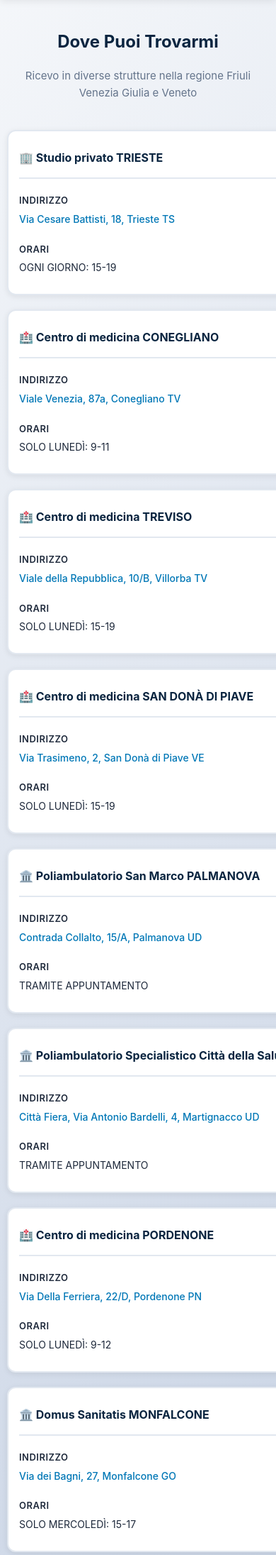
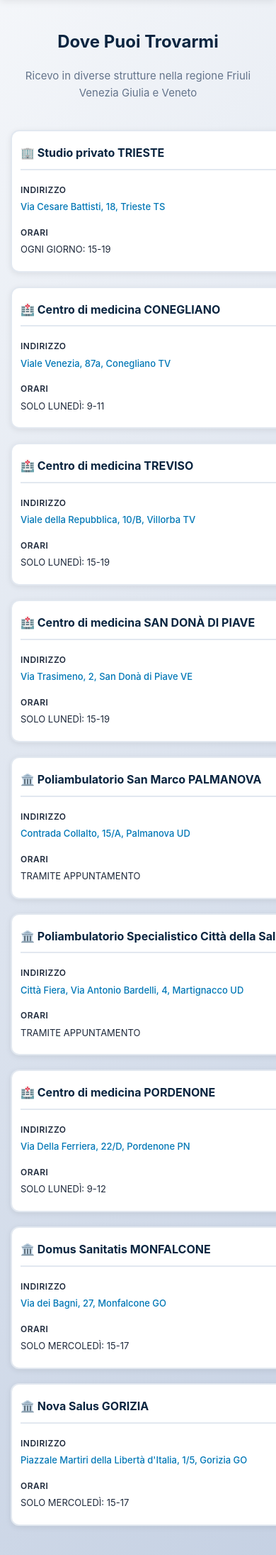
Before and after one commit to ffedericograsso/portfolioDottGrasso, a PHP site: page /location.php in a window 390 px wide. Shown: the part 52-2243 px from the top of the page at 71% size. Run offline with PHP 8.4, Linux system fonts and the light colour scheme; a stand-in replaces the project's code that opens the database connection; some libraries are stand-ins or nearby versions.

Commit message:
MaybeWeHaveFinish

```diff
--- a/css/styles.css
+++ b/css/styles.css
@@ -1514,27 +1514,35 @@ td a:hover {
 @media (max-width: 768px) {
 
     /* ========== LOCATION TABLE - CARD LAYOUT ========== */
+    .location-section {
+        padding: 0 15px;
+    }
+
     .location-section table {
         display: block;
         overflow: visible;
+        width: 100%;
     }
 
     .location-section thead {
-        display: none; /* Nascondi header su mobile */
+        display: none;
     }
 
     .location-section tbody {
         display: block;
+        width: 100%;
     }
 
     .location-section tbody tr {
         display: block;
+        width: 100%;
         margin-bottom: 20px;
         border: 2px solid var(--border-color);
         border-radius: 12px;
-        padding: 20px;
+        padding: 15px;
         background: white;
         box-shadow: 0 2px 8px rgba(0, 0, 0, 0.08);
+        box-sizing: border-box;
     }
 
     .location-section tbody tr:hover {
@@ -1544,50 +1552,63 @@ td a:hover {
 
     .location-section td {
         display: block;
+        width: 100%;
         text-align: left !important;
-        padding: 10px 0 !important;
+        padding: 8px 0 !important;
         border: none !important;
-        font-size: 15px;
+        font-size: 14px;
+        word-wrap: break-word;
+        overflow-wrap: break-word;
     }
 
     .location-section td:first-child {
-        font-size: 18px;
+        font-size: 17px;
         font-weight: 700;
         color: var(--primary-color);
-        padding-bottom: 15px !important;
+        padding-bottom: 12px !important;
         margin-bottom: 10px;
         border-bottom: 2px solid var(--border-color) !important;
-    }
-
-    .location-section td:before {
+        line-height: 1.3;
+    }
+
+    .location-section td:not(:first-child):before {
         content: attr(data-label);
         display: block;
         font-weight: 600;
         color: var(--text-dark);
-        margin-bottom: 5px;
-        font-size: 13px;
+        margin-bottom: 4px;
+        font-size: 12px;
         text-transform: uppercase;
         letter-spacing: 0.5px;
     }
 
-    .location-section td:first-child:before {
-        display: none; /* Non mostrare label per il nome studio */
+    .location-section td a {
+        word-break: break-word;
+        display: inline-block;
+        line-height: 1.4;
     }
 
     /* ========== ARTICLES/BLOG TABLE - STACK LAYOUT ========== */
+    .articles-section {
+        padding: 0 15px;
+    }
+
     .tableArticle {
         display: block;
         overflow: visible;
+        width: 100%;
     }
 
     .tableArticle .article {
         display: block;
+        width: 100%;
         margin-bottom: 15px;
         border: 2px solid var(--border-color);
         border-radius: 12px;
-        padding: 20px;
+        padding: 15px;
         background: white;
         box-shadow: 0 2px 8px rgba(0, 0, 0, 0.06);
+        box-sizing: border-box;
     }
 
     .tableArticle .article:hover {
@@ -1600,6 +1621,8 @@ td a:hover {
         width: 100% !important;
         padding: 0 !important;
         border: none;
+        word-wrap: break-word;
+        overflow-wrap: break-word;
     }
 
     .tableArticle .article td:first-child {
@@ -1609,10 +1632,12 @@ td a:hover {
     .tableArticle .article td:last-child {
         color: var(--text-light) !important;
         font-size: 14px;
-        line-height: 1.6;
+        line-height: 1.5;
         padding-top: 12px !important;
         margin-top: 12px;
         border-top: 1px solid var(--border-color);
+        word-wrap: break-word;
+        overflow-wrap: break-word;
     }
 
     #bottoneTitolo {
@@ -1620,9 +1645,12 @@ td a:hover {
         line-height: 1.4;
         width: 100%;
         text-align: left;
-    }
-
-    /* Inserisci articolo button su mobile */
+        word-wrap: break-word;
+        overflow-wrap: break-word;
+        white-space: normal;
+    }
+
+    /* Inserisci articolo/post button */
     .tableArticle tr:first-child td {
         padding: 0 !important;
         margin-bottom: 20px;
@@ -1635,6 +1663,7 @@ td a:hover {
         text-align: center;
         padding: 14px 24px;
         margin: 0;
+        box-sizing: border-box;
     }
 
     /* No results message */
@@ -1650,11 +1679,11 @@ td a:hover {
    ============================================ */
 @media (max-width: 480px) {
     .location-section tbody tr {
-        padding: 15px;
+        padding: 12px;
     }
 
     .location-section td {
-        font-size: 14px;
+        font-size: 13px;
     }
 
     .location-section td:first-child {
@@ -1662,7 +1691,7 @@ td a:hover {
     }
 
     .tableArticle .article {
-        padding: 15px;
+        padding: 12px;
     }
 
     #bottoneTitolo {
```
